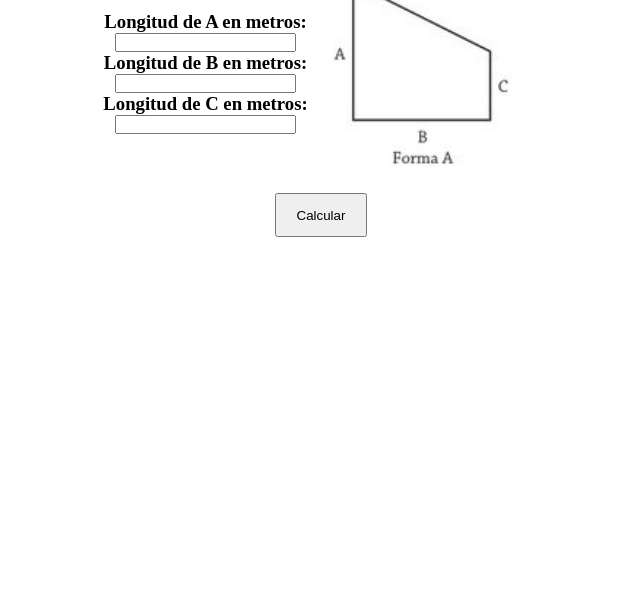
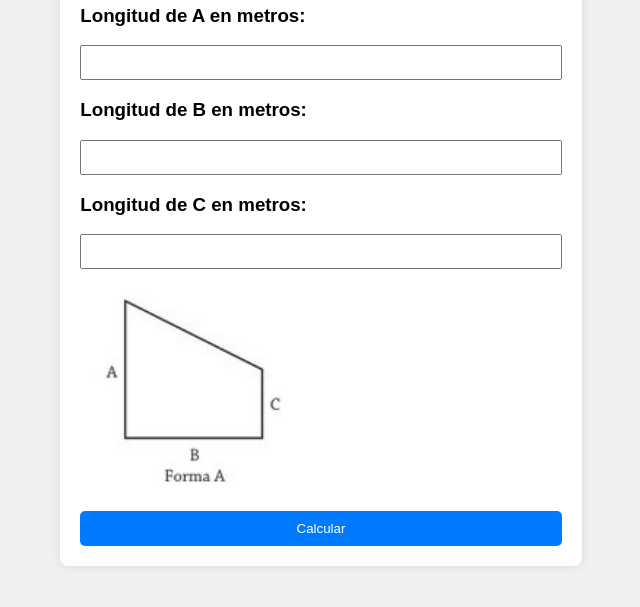
Before and after one commit to Arielws1/TP2, a plain HTML site: page Ejercicio5/index.html in a window 1280 px wide. Shown: the part 193-800 px from the top of the page, without its empty margins (319-959 px from the left). Drawn offline with Linux system fonts and the light colour scheme.

Commit message:
se agrega text en css

```diff
--- a/Ejercicio5/index.html
+++ b/Ejercicio5/index.html
@@ -20,7 +20,7 @@
                     <h3>Longitud de C en metros:</h3>
                     <input id="c">
                 </div>
-                <img src="formalab3.jpeg">
+                <img src="formalab3.jpeg" class="imagen">
             </div>
             <button id="clickMe">Calcular</button>
         </form>
--- a/Ejercicio5/styles.css
+++ b/Ejercicio5/styles.css
@@ -1,34 +1,56 @@
-*{
-    padding:0px;
-    margin:0px;
+body {
+    font-family: Arial, sans-serif;
+    display: flex;
+    justify-content: center;
+    align-items: center;
+    height: 100vh;
+    margin: 0;
+    background-color: #f0f0f0;
 }
 
-form{
-    margin-top:50px;
-    display:flex;
-    flex-direction: column;
-    justify-content: center;
-    align-items: center;
+.container {
+    background-color: #fff;
+    padding: 20px;
+    border-radius: 8px;
+    box-shadow: 0 0 10px rgba(0, 0, 0, 0.1);
 }
+
 h1 {
     text-align: center;
     margin-bottom: 20px;
 }
-form div{
-    display:flex;
-    justify-content: center;
-    align-items: center;
+
+.form-group {
+    margin-bottom: 15px;
 }
-form div div{
-    display:flex;
-    justify-content: center;
-    align-items: center;
-    flex-direction: column;
+
+label {
+    display: block;
+    margin-bottom: 5px;
 }
-button{
-    height:30px;
-    padding:20px;
-    display:flex;
-    justify-content: center;
-    align-items: center;
+
+input {
+    width: 100%;
+    padding: 8px;
+    box-sizing: border-box;
 }
+.imagen {
+        display:flex;
+        justify-content: center;
+        align-items: center;
+        flex-direction: column;
+}
+
+button {
+    width: 100%;
+    padding: 10px;
+    background-color: #007BFF;
+    color: #fff;
+    border: none;
+    border-radius: 5px;
+    cursor: pointer;
+}
+
+button:hover {
+    background-color: #0056b3;
+}
```
